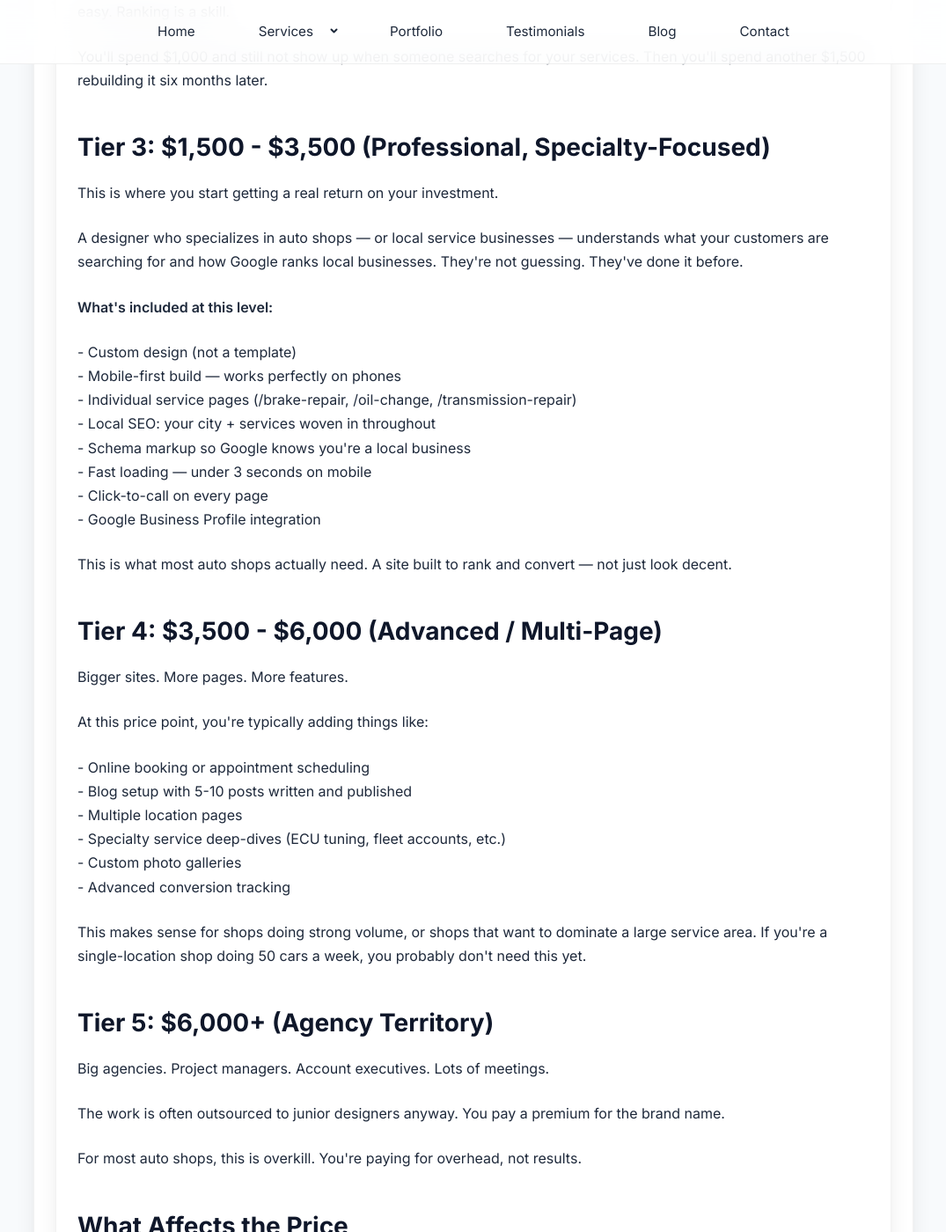
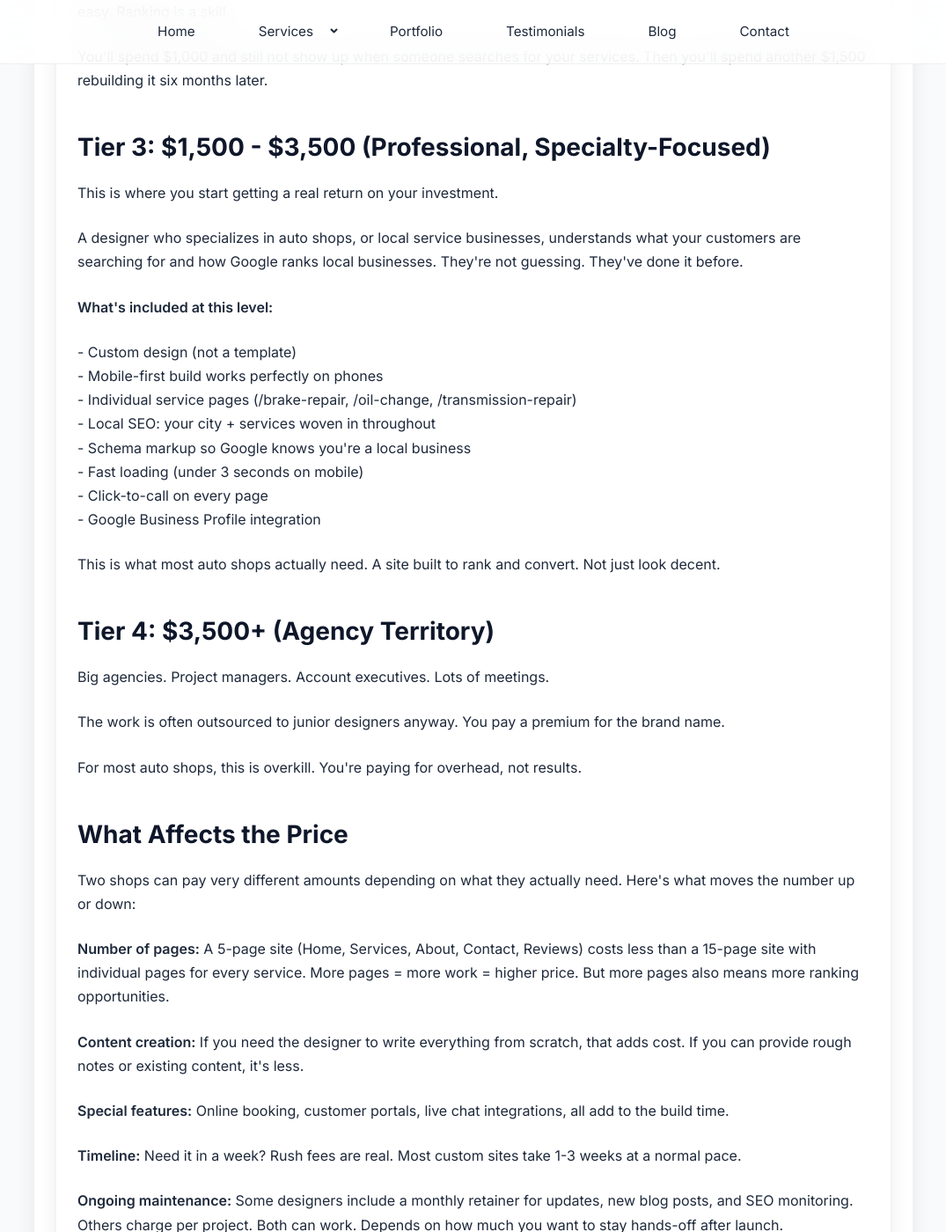
Before and after one commit to JamesBrownR/MeetingSurge, a Jekyll site: the page built from _posts/2026-02-14-website-cost-auto-shop.md, in a window 1280 px wide and 1400 px high, scrolled down 1835 px. Shown: the whole window at 88% size, without its empty margins (102-1177 px from the left). Built offline with Jekyll 4.4.1, drawn with Linux system fonts in a browser that asks for light colours; some of the changed text lies outside the part shown.

Commit message:
Update 2026-02-14-website-cost-auto-shop.md

```diff
--- a/_posts/2026-02-14-website-cost-auto-shop.md
+++ b/_posts/2026-02-14-website-cost-auto-shop.md
@@ -5,26 +5,26 @@
 image: /blog/blogpics/website-cost-auto-shop.webp
 reading_time: 6 min read
 faqs:
-  - question: "Why do some designers charge $500 and others charge $5,000?"
-    answer: "Price reflects what you're actually getting. A $500 site is usually a template with your logo swapped in — no SEO, no custom code, no strategy. A $3,000-5,000 site is custom-built for your shop, optimized for local search, and designed to convert visitors into calls. The cheap site costs you more in lost customers."
+  - question: "Why do some designers charge $200 and others charge $2,000?"
+    answer: "Price reflects what you're actually getting. A $200 site is usually a template with your logo swapped in. No SEO, no custom code, no strategy. A $2,000-3,000 site is custom-built for your shop, optimized for local search, and designed to convert visitors into calls. The cheap site costs you more in lost customers."
 
   - question: "Do I have to pay monthly fees on top of the design cost?"
-    answer: "For hosting, yes — typically $15-30/month. That's unavoidable regardless of who builds your site. Some designers also charge monthly maintenance fees. Others, like MeetingSurge, build on platforms where you own everything outright with no recurring fees beyond hosting."
+    answer: "For hosting, yes, typically $15-30/month. That's unavoidable regardless of who builds your site. Some designers also charge monthly maintenance fees. Others, like MeetingSurge, build on platforms where you own everything outright with no recurring fees beyond hosting."
 
   - question: "Can I get a good website for under $1,000?"
-    answer: "Technically yes, but you'd be getting a DIY template with minimal customization and no SEO strategy. Most shops that go that route end up rebuilding within a year. The math usually doesn't work in your favor — read our breakdown on why DIY websites cost more than they save."
+    answer: "Technically yes, but you'd be getting a DIY template with minimal customization and no SEO strategy. Most shops that go that route end up rebuilding within a year. The math usually doesn't work in your favor. Read our breakdown on why DIY websites cost more than they save."
 
   - question: "How long does it take to see results from a new website?"
     answer: "Google takes 30-90 days to index and rank a new site. Most shops start getting more calls within 60 days of launching a properly optimized site. The faster you launch, the faster you rank."
 
-  - question: "Is a $3,000 website worth it for a small shop?"
+  - question: "Is a $2,000 website worth it for a small shop?"
     answer: "If one new customer per month stays loyal for a year, that's easily $2,000-5,000 in revenue. A good website should bring in more than one new customer per month. Most shops see ROI within the first 60-90 days."
 ---
 
 <!-- Blog Content Area -->
 <div class="blog-container">
     <article class="blog-post">
-    <p>You need a website. You've gotten quotes ranging from $300 to $8,000. You have no idea what you're actually paying for — or what you actually need.</p>
+    <p>You need a website. You've gotten quotes ranging from $300 to $8,000. You have no idea what you're actually paying for, or what you actually need.</p>
     <p>Here's the honest breakdown. No upsell, no fluff. Just what auto shop websites cost in 2026, what each price point gets you, and where the money actually goes.</p>
 
     <h2>The Short Answer</h2>
@@ -36,42 +36,31 @@
     <p>This is the Wix, Squarespace, or "my nephew built it" territory.</p>
     <p><strong>What you get:</strong> A template with your logo swapped in. A Services page. A contact form. It looks like a website.</p>
     <p><strong>What you don't get:</strong> Local SEO. Custom code. Service-specific pages. Schema markup. Speed optimization. Any strategy whatsoever.</p>
-    <p><strong>The real cost:</strong> Customers searching "brake repair near me" won't find you. The shop down the road with a real site gets the call. You don't. We've done the math on this — the average shop loses $2,000+ per month in customers to a site that doesn't rank. Over a year, your "free" website costs you $24,000 in missed business.</p>
+    <p><strong>The real cost:</strong> Customers searching "brake repair near me" won't find you. The shop down the road with a real site gets the call. You don't. We've done the math on this. The average shop loses $2,000+ per month in customers to a site that doesn't rank. Over a year, your "free" website costs you $24,000 in missed business.</p>
     <p>Skip this tier.</p>
 
     <h2>Tier 2: $500 - $1,500 (Budget Freelancer)</h2>
     <p>You'll find designers in this range on Upwork, Fiverr, or local Craigslist posts.</p>
     <p><strong>What you get:</strong> A slightly more customized template. Someone who can follow instructions. A faster turnaround.</p>
     <p><strong>What you don't get:</strong> Someone who understands auto shop SEO. Someone who knows what keywords your customers are searching. Someone who's built sites that actually rank locally.</p>
-    <p><strong>The problem:</strong> Most budget freelancers build a site that looks fine — but does nothing for your Google ranking. Pretty is easy. Ranking is a skill.</p>
+    <p><strong>The problem:</strong> Most budget freelancers build a site that looks fine... but does nothing for your Google ranking. Pretty is easy. Ranking is a skill.</p>
     <p>You'll spend $1,000 and still not show up when someone searches for your services. Then you'll spend another $1,500 rebuilding it six months later.</p>
 
     <h2>Tier 3: $1,500 - $3,500 (Professional, Specialty-Focused)</h2>
     <p>This is where you start getting a real return on your investment.</p>
-    <p>A designer who specializes in auto shops — or local service businesses — understands what your customers are searching for and how Google ranks local businesses. They're not guessing. They've done it before.</p>
+    <p>A designer who specializes in auto shops, or local service businesses, understands what your customers are searching for and how Google ranks local businesses. They're not guessing. They've done it before.</p>
     <p><strong>What's included at this level:</strong></p>
     <p>- Custom design (not a template)<br>
-    - Mobile-first build — works perfectly on phones<br>
+    - Mobile-first build  works perfectly on phones<br>
     - Individual service pages (/brake-repair, /oil-change, /transmission-repair)<br>
     - Local SEO: your city + services woven in throughout<br>
     - Schema markup so Google knows you're a local business<br>
-    - Fast loading — under 3 seconds on mobile<br>
+    - Fast loading (under 3 seconds on mobile)<br>
     - Click-to-call on every page<br>
     - Google Business Profile integration</p>
-    <p>This is what most auto shops actually need. A site built to rank and convert — not just look decent.</p>
+    <p>This is what most auto shops actually need. A site built to rank and convert. Not just look decent.</p>
 
-    <h2>Tier 4: $3,500 - $6,000 (Advanced / Multi-Page)</h2>
-    <p>Bigger sites. More pages. More features.</p>
-    <p>At this price point, you're typically adding things like:</p>
-    <p>- Online booking or appointment scheduling<br>
-    - Blog setup with 5-10 posts written and published<br>
-    - Multiple location pages<br>
-    - Specialty service deep-dives (ECU tuning, fleet accounts, etc.)<br>
-    - Custom photo galleries<br>
-    - Advanced conversion tracking</p>
-    <p>This makes sense for shops doing strong volume, or shops that want to dominate a large service area. If you're a single-location shop doing 50 cars a week, you probably don't need this yet.</p>
-
-    <h2>Tier 5: $6,000+ (Agency Territory)</h2>
+    <h2>Tier 4: $3,500+ (Agency Territory)</h2>
     <p>Big agencies. Project managers. Account executives. Lots of meetings.</p>
     <p>The work is often outsourced to junior designers anyway. You pay a premium for the brand name.</p>
     <p>For most auto shops, this is overkill. You're paying for overhead, not results.</p>
@@ -95,7 +84,7 @@
     <p>Most shop owners ask: "How do I spend the least on a website?"</p>
     <p>That's the wrong question.</p>
     <p>The right question: "What does it cost me every month to NOT have a website that converts?"</p>
-    <p>If your current site gets 300 visitors a month and converts 0.5% of them, that's 1-2 calls. A professionally optimized site converts 3-5% — that's 9-15 calls from the same traffic.</p>
+    <p>If your current site gets 300 visitors a month and converts 0.5% of them, that's 1-2 calls. A professionally optimized site converts 3-5%. That's 9-15 calls from the same traffic.</p>
     <p>At $400 average ticket, that gap is $2,800-$5,200 per month in lost revenue.</p>
     <p>The $3,000 website pays for itself in the first month.</p>
 
```
Also changed, not shown: other parts of _posts/2026-02-14-website-cost-auto-shop.md (+4 -4 lines).
